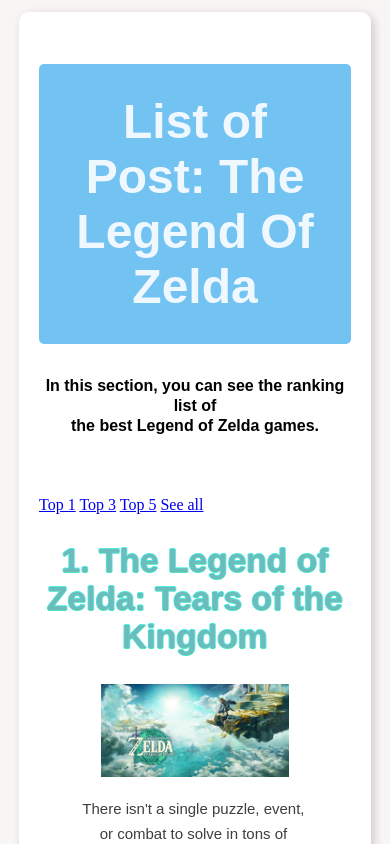
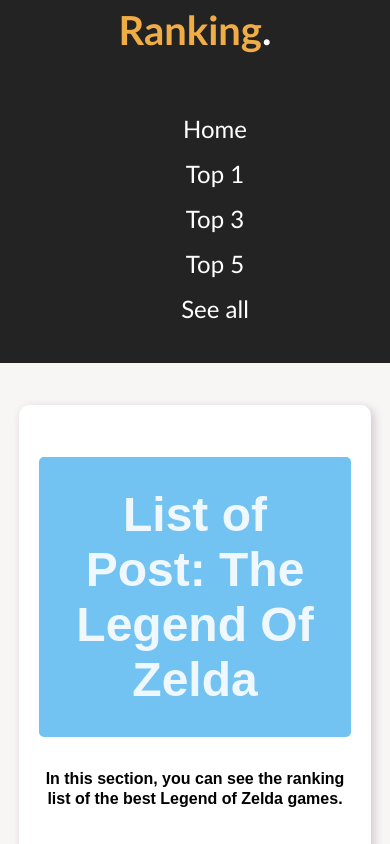
Before and after one commit to SaraiRivas/Week-3, a website: page Index.html in a window 390 px wide. Shown: the top 844 px of the page. Drawn offline with Linux system fonts and the light colour scheme.

Commit message:
add menu

```diff
--- a/Index.html
+++ b/Index.html
@@ -1,5 +1,6 @@
 <!DOCTYPE html>
 <html lang="en">
+
 <head>
     <meta charset="UTF-8" />
     <meta name="viewport" content="width=device-width, initial-scale=1.0" />
@@ -8,171 +9,233 @@
 </head>
 
 <body class="body">
+    <div class="nav">
+        <div class="franco">
+            <h2><a href="#" data-rank="all">Ranking<span>.</span></a></h2>
+        </div>
+        <div class="nav_links">
+            <ul>
+                <li><a href="#">Home</a></li>
+                <li><a href="#">Top 1</a></li>
+                <li><a href="#">Top 3</a></li>
+                <li><a href="#">Top 5</a></li>
+                <li><a href="#">See all</a></li>
+            </ul>
+        </div>
+    </div>
     <div class="wrap">
         <div class="title">
             <h1 class="title_one">List of Post: The Legend Of Zelda</h1>
             <h2 class="title_sub">
-                In this section, you can see the ranking list of <br> the best Legend of Zelda games.
+                In this section, you can see the ranking list of the best Legend of Zelda games.
             </h2>
         </div>
         <div class="wrap_category">
+            <section class="ranking"></section>
             <div class="category_list">
-                <a href="#" id="rankingGame" category="top1">Top 1</a>
-                <a href="#" id="rankingGame" category="top3">Top 3</a>
-                <a href="#" id="rankingGame" category="top5">Top 5</a>
-                <a href="#" id="rankingGame" category="all">See all</a>
-            </div>
-        </div>
-        <section class="ranking">
+                <ul class="ul">
+                    <li class="li" data-rank-1="1" data-rank-3="1" data-rank-5="1" data-rank-all="1">
                         <div class="game" id="1">
                             <h2 class="title_games">1. The Legend of Zelda: Tears of the Kingdom</h2>
                             <div class="ranking_item">
                                 <img src="img/ZeldaTodKingdom.jpg" alt="Tears of the kingdom" class="img" />
-                    <p class="p">There isn't a single puzzle, event, or combat to solve in tons of different ways,
-                        after countless hours running through this new version of Hyrule it's clear: The sequel
+                                <p class="p">There isn't a single puzzle, event, or combat to solve in tons of different
+                                    ways,
+                                    after countless hours running through this new version of Hyrule it's clear: The
+                                    sequel
                                     Tears Of The Kingdom is the new best game ever.
                                 </p>
                                 <a href="#" Tears of the Kingdom></a>
                             </div>
-            </div>
-            <br>
+                    </li>
+                    <li class="li" data-rank-3="2" data-rank-5="2" data-rank-all="2">
                         <div class="games" id="2">
                             <h2 class="title_games">2. The Lenged of Zelda: Ocarina Of Time</h2>
 
                             <div class="ranking_item">
                                 <img src="img/ZeldaOOTIME.jpg" alt="Ocarina of time" class="img" />
-                    <p class="p">The game's story focuses on the young hero Link, who sets out on an adventure in
-                        the kingdom of Hyrule to stop Ganondorf, king of the Gerudo tribe, before he finds the
+                                <p class="p">The game's story focuses on the young hero Link, who sets out on an
+                                    adventure in
+                                    the kingdom of Hyrule to stop Ganondorf, king of the Gerudo tribe, before he finds
+                                    the
                                     Triforce, a sacred relic capable of granting any wish to its possessor.
                                 </p>
                                 <a href="#" Ocarina of time></a>
                             </div>
                         </div>
-            <br>
+                    </li>
+                    <li class="li" data-rank-3="3" data-rank-5="3" data-rank-all="3">
                         <div class="games" id="3">
                             <h2 class="title_games">3. The Legend of Zelda: Breath of the Wild</h2>
 
                             <div class="ranking_item">
                                 <img src="/img/BOTW.jpg" alt="Breath of the wild" class="img" />
-                    <p class="p">Link, who awakens in a post-apocalyptic world after a hundred years of sleep to
-                        defeat Ganon and save the kingdom of Hyrule. Unlike the other predecessor titles in the
-                        series, the game features an open world that allows the player to find different ways to
+                                <p class="p">Link, who awakens in a post-apocalyptic world after a hundred years of
+                                    sleep to
+                                    defeat Ganon and save the kingdom of Hyrule. Unlike the other predecessor titles in
+                                    the
+                                    series, the game features an open world that allows the player to find different
+                                    ways to
                                     complete an objective and the story can be completed in a non-linear fashion.
                                 </p>
                                 <a href="#" Breath of the wild></a>
                             </div>
                         </div>
-            <br>
+                    </li>
+                    <li class="li" data-rank-5="4" data-rank-all="4">
                         <div class="games" id="4">
                             <h2 class="title_games">4. The Lenged of Zelda: A Link to the Past</h2>
 
                             <div class="ranking_item">
                                 <img src="/img/aLinktothePast.jpg" alt="A Link to the past" class="img" />
-                    <p class="p">Within the official timeline is the first game in the (Hero is Defeated) timeline
-                        which connects to an alternate reality scenario in which the Hero of Time is unsuccessful in
-                        Ocarina of Time. This results in Ganon being imprisoned in the Sacred Realm in his Dark
+                                <p class="p">Within the official timeline is the first game in the (Hero is Defeated)
+                                    timeline
+                                    which connects to an alternate reality scenario in which the Hero of Time is
+                                    unsuccessful in
+                                    Ocarina of Time. This results in Ganon being imprisoned in the Sacred Realm in his
+                                    Dark
                                     Beast form out of desperation. Having successfully collected the three pieces of the
                                     Triforce, Ganon's evil desires have transformed the realm into the Dark Kingdom.
                                 </p>
                                 <a href="#" A link to the past></a>
                             </div>
                         </div>
-            <br>
+                    </li>
+                    <li class="li" data-rank-5="5" data-rank-all="5">
                         <div class="games" id="5">
                             <h2 class="title_games">5. The Lenged of Zelda: Link's Awakening</h2>
 
                             <div class="ranking_item">
                                 <img src="/img/LinksAwakening.avif" alt="Link's Awakening" class="img" />
-                    <p class="p">Because of a terrible storm, Link is shipwrecked and washed ashore on a strange
-                        tropical island inhabited by curious locals. On his adventure to awaken the Wind Fish, Link
-                        must travel to different dungeons scattered throughout the island. Travel through each room
-                        of these labyrinths as you solve complex puzzles, avoid traps and confront the terrible
+                                <p class="p">Because of a terrible storm, Link is shipwrecked and washed ashore on a
+                                    strange
+                                    tropical island inhabited by curious locals. On his adventure to awaken the Wind
+                                    Fish, Link
+                                    must travel to different dungeons scattered throughout the island. Travel through
+                                    each room
+                                    of these labyrinths as you solve complex puzzles, avoid traps and confront the
+                                    terrible
                                     monsters that await you there.
                                 </p>
                                 <a href="#" Link's Awakening></a>
                             </div>
                         </div>
-            <br>
+                    </li>
+                    <li class="li" data-rank-all="6">
                         <div class="games" id="6">
                             <h2 class="title_games">6. The Lenged of Zelda: Majora's Mask</h2>
 
                             <div class="ranking_item">
                                 <img src="/img/zelda-Majoras-mask.webp" alt="Majora's Mask" class="img" />
-                    <p class="p">At the beginning of the game you will see how a great misfortune looms over the world
-                        you inhabit and you only have three short days to stop it. The time runs inexorably and you must
-                        manage to complete four great temples to achieve your goal, how can you do it? You will have the
-                        help of your ocarina and magical melodies that will allow you to travel back in time to achieve
+                                <p class="p">At the beginning of the game you will see how a great misfortune looms over
+                                    the world
+                                    you inhabit and you only have three short days to stop it. The time runs inexorably
+                                    and you must
+                                    manage to complete four great temples to achieve your goal, how can you do it? You
+                                    will have the
+                                    help of your ocarina and magical melodies that will allow you to travel back in time
+                                    to achieve
                                     your goals before the final hour arrives.
                                 </p>
                                 <a href="#" Majora's Mask></a>
                             </div>
                         </div>
-            <br>
+                    </li>
+                    <li class="li" data-rank-all="7">
                         <div class="game" id="7">
                             <h2 class="title_games">7. The Legend of Zelda: Twilight Princess</h2>
                             <div class="ranking_item">
-                    <img src="/img/TheLegendOfZeldaTwilightPrincessHD.jpg" alt="Twilight Princess" class="img" />
-                    <p class="p">The story focuses on Link trying to prevent Hyrule from being engulfed by a parallel
-                        dimension called the Twilight Realm. To do so, he takes the forms of both a human and a wolf. He is
-                        also assisted by a mysterious creature named Midna. It is supposed to take place after the events of
-                        The Legend of Zelda: Majora's Mask, following the timeline created after the events of The Legend of
+                                <img src="/img/TheLegendOfZeldaTwilightPrincessHD.jpg" alt="Twilight Princess"
+                                    class="img" />
+                                <p class="p">The story focuses on Link trying to prevent Hyrule from being engulfed by a
+                                    parallel
+                                    dimension called the Twilight Realm. To do so, he takes the forms of both a human
+                                    and a wolf. He is
+                                    also assisted by a mysterious creature named Midna. It is supposed to take place
+                                    after the events of
+                                    The Legend of Zelda: Majora's Mask, following the timeline created after the events
+                                    of The Legend of
                                     Zelda: Ocarina of Time.
                                 </p>
                                 <a href="#" Twilight Princess></a>
                             </div>
                         </div>
-            <br>
+                    </li>
+                    <li class="li" data-rank-all="8">
                         <div class="games" id="8">
                             <h2 class="title_games">8. The Lenged of Zelda: The Wind Waker</h2>
 
                             <div class="ranking_item">
                                 <img src="/img/ZeldaTheWindWaker.jpg" alt="The Wind Waker" class="img" />
-                    <p class="p">Link's quiet life on a small island is altered one fateful day when his beloved sister is
-                        kidnapped by a huge bird. Naturally, our hero begins his rescue, sword and shield in hand. The quest
-                        leads to an epic adventure on land and sea as Link tries to find clues to his sister's whereabouts.
+                                <p class="p">Link's quiet life on a small island is altered one fateful day when his
+                                    beloved sister is
+                                    kidnapped by a huge bird. Naturally, our hero begins his rescue, sword and shield in
+                                    hand. The quest
+                                    leads to an epic adventure on land and sea as Link tries to find clues to his
+                                    sister's whereabouts.
                                 </p>
                                 <a href="#" The Wind Waker></a>
                             </div>
                         </div>
-            <br>
+                    </li>
+                    <li class="li" data-rank-all="9">
                         <div class="games" id="9">
                             <h2 class="title_games">9. The Lenged of Zelda: Oracles of Ages</h2>
 
                             <div class="ranking_item">
                                 <img src="/img/ZeldaOracleOfAges.jpg" alt="Oracles of Ages" class="img" />
-                    <p class="p">A title in which we will have to go through up to eight dungeons to collect eight essences
-                        that allow the Maku tree to bring order to the chaos that the world is living, with the seasons
+                                <p class="p">A title in which we will have to go through up to eight dungeons to collect
+                                    eight essences
+                                    that allow the Maku tree to bring order to the chaos that the world is living, with
+                                    the seasons
                                     totally crazed
                                 </p>
                                 <a href="#" Oracles of Ages></a>
                             </div>
                         </div>
-            <br>
+                    </li>
+                    <li class="li" data-rank-all="10">
                         <div class="games" id="10">
                             <h2 class="title_games">10. The Lenged of Zelda: Skyward Sword</h2>
 
                             <div class="ranking_item">
                                 <img src="/img/Zelda-Skyward.jpg" alt="Skyward Sword" class="img" />
-                    <p class="p">Descend to the dangerous surface world in this adventure through the skies. During your
-                        mission you will explore dangerous dungeons full of puzzles. Each item you obtain will give you
-                        access to more discoveries (find a hidden area with the flying beetle or discover ingenious ways to
-                        hinder enemies with the whip). Whether you are searching for secrets, practicing swordplay or
-                        improving your equipment, in the game The Legend of Zelda: Skyward Sword you will be able to forge
+                                <p class="p">Descend to the dangerous surface world in this adventure through the skies.
+                                    During your
+                                    mission you will explore dangerous dungeons full of puzzles. Each item you obtain
+                                    will give you
+                                    access to more discoveries (find a hidden area with the flying beetle or discover
+                                    ingenious ways to
+                                    hinder enemies with the whip). Whether you are searching for secrets, practicing
+                                    swordplay or
+                                    improving your equipment, in the game The Legend of Zelda: Skyward Sword you will be
+                                    able to forge
                                     your own destiny.</p>
                                 <a href="#" Skyward Sword></a>
                             </div>
                         </div>
-            <br>
+                    </li>
+                    <li class="li">
                         <div class="gameR">
                             <h2 class="title_games">The Legend of Zelda: The Minish Cap</h2>
                             <div class="ranking_item">
                                 <img src="/img/ZeldaTheMinishCap.jpg" alt="The Minish Cap" class="img" />
-                    <p class="game_p">Legend that revolves around the Quadruple Sword, the other games being The Legend of
-                        Zelda: Four Swords and The Legend of Zelda: Four Swords Adventures. The game is a prequel to Four
-                        Swords and reveals some information about the story of the collective games. In the game, Link is
-                        accompanied by a talking hat, named Ezero, who will help him throughout his adventure. Also notable
-                        is the presence of the Minish race, this being their only appearance in the saga.</p>
+                                <p class="game_p">Legend that revolves around the Quadruple Sword, the other games being
+                                    The Legend of
+                                    Zelda: Four Swords and The Legend of Zelda: Four Swords Adventures. The game is a
+                                    prequel to Four
+                                    Swords and reveals some information about the story of the collective games. In the
+                                    game, Link is
+                                    accompanied by a talking hat, named Ezero, who will help him throughout his
+                                    adventure. Also notable
+                                    is the presence of the Minish race, this being their only appearance in the saga.
+                                </p>
                                 <a href="#" The Minish Cap></a>
+                            </div>
+                        </div>
+                    </li>
+                </ul>
+            </div>
         </div>
     </div>
     </section>
--- a/css/style.css
+++ b/css/style.css
@@ -3,7 +3,48 @@
   width: 100%;
   height: 100%;
   margin: 3% auto;
+}
 
+.nav {
+  position: relative;
+  bottom: 42px;
+  display: flex;
+  justify-content: space-between;
+  background-color: #242323;
+  color: #ffff;
+  padding: 1rem;
+  font-family: "Gill Sans", "Gill Sans MT", Calibri, "Trebuchet MS", sans-serif;
+}
+
+.franco a {
+  color: #f0ac45;
+  text-decoration: none;
+  font-size: 2.5rem;
+}
+
+.franco span {
+  color: #ffff;
+}
+
+.nav ul {
+  display: flex;
+  list-style-type: none;
+}
+
+.nav ul li {
+  margin: 0 20px;
+  padding: 0 10px;
+}
+
+.nav ul li a {
+  text-decoration: none;
+  color: #fff;
+  font-size: 1.5rem;
+  transition: all ease 0.4s;
+}
+
+.nav ul li a:hover {
+  color: #f0ac45;
 }
 
 .title {
@@ -15,7 +56,7 @@
   font-size: 3em;
   background-color: rgb(114, 195, 241);
   padding: 30px;
-    color:aliceblue;
+  color: aliceblue;
 
   border-radius: 5px;
 }
@@ -39,7 +80,7 @@
 }
 
 .title_games {
-    font-family:  Arial, sans-serif;
+  font-family: Arial, sans-serif;
   font-size: 2.1em;
   color: rgb(109, 187, 187);
   text-shadow: -1px 0 #4ce0d9, 0 1px #48e7c0, 1px 0 #6eebeb, 0 -1px #44f0e1;
@@ -48,18 +89,26 @@
 .p {
   position: relative;
   left: 12%;
-    font-family: 'Open Sans';
+  font-family: "Open Sans";
   font-size: 15px;
   color: #3f3e3e;
   margin-bottom: 20px;
   max-width: 75%;
   line-height: 25px;
-    font-family:  Arial, sans-serif;
+  font-family: Arial, sans-serif;
 }
 
 .ranking {
   text-align: center;
+}
 
+.ul {
+  text-align: center;
+  list-style: none;
+}
+
+.li {
+  text-decoration: none;
 }
 
 .img {
@@ -67,3 +116,21 @@
   width: 60%;
   object-fit: cover;
 }
+
+@media screen and (max-width: 768px) {
+  .nav {
+    flex-direction: column;
+    align-items: center;
+  }
+
+  .nav ul {
+    flex-direction: column;
+    align-items: center;
+    padding-top: 1rem;
+    /* Ajusta el espacio superior en dispositivos móviles */
+  }
+
+  .nav ul li {
+    margin: 0.5rem 0;
+  }
+}
```
Lines whose indentation alone changed are shown as unchanged.
